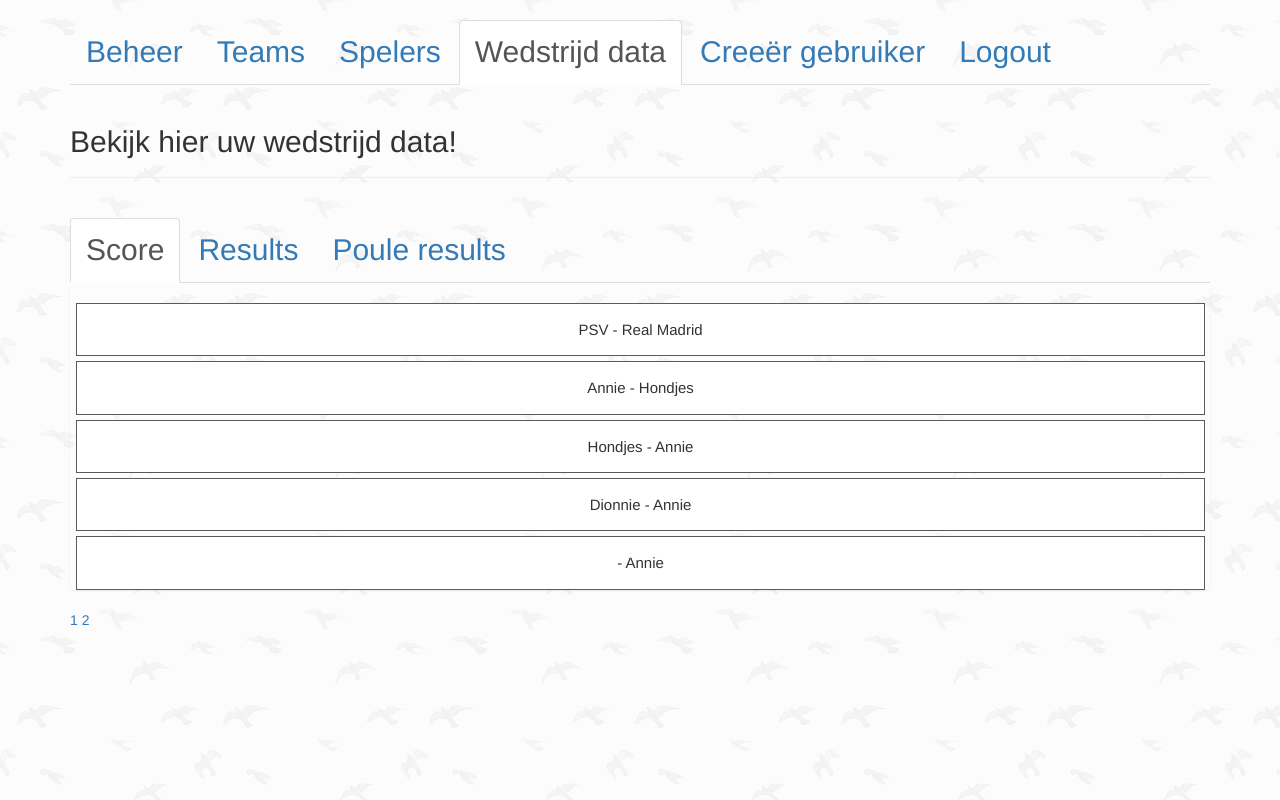
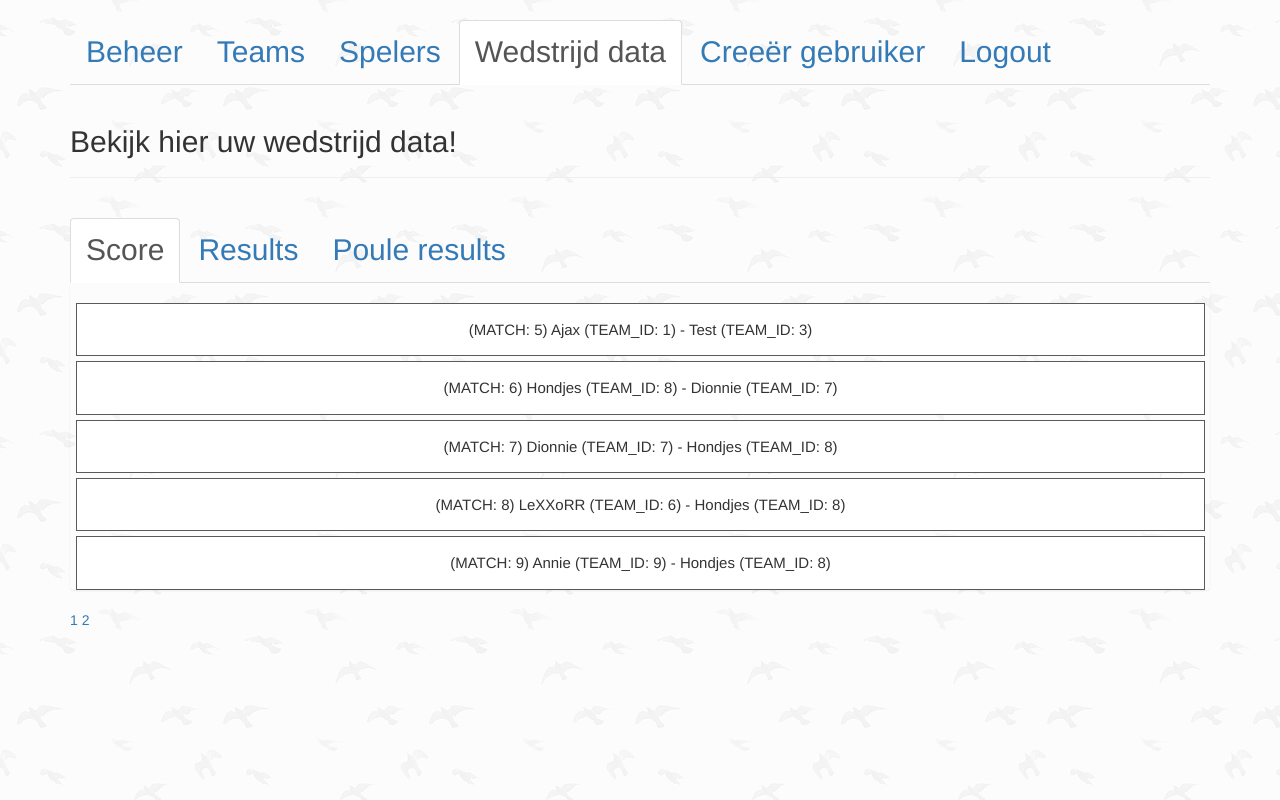
Before and after one commit to DionRo/fifaPhp, a PHP site: page /fifaPhp/public/createGame.php in a window 1280 px wide. Run offline with PHP 8.4, Linux system fonts and the light colour scheme; a user stored in the database is signed in; data comes from the database, SQL or seed files in the repository; data that the repository does not hold is empty.

Commit message:
Update wedstrijdData Score

```diff
--- a/public/createGame.php
+++ b/public/createGame.php
@@ -69,22 +69,45 @@ require ('header.php');
                 <?php
                     foreach ($matches as $match)
                     {
-                    $id="{$match['id']}";
+                        $id = $match['id'];
 
-                    $name_team_a = $teams[$match['team_id_a']]['name'];
-                    $name_team_b = $teams[$match['team_id_b']]['name'];
+                        $team_id_a = $match['team_id_a'];
+                        $team_id_b = $match['team_id_b'];
 
+                        foreach ($teams as $team) {
+                            if ($team_id_a == $team['id']) {
+                                $name_team_a    = $team['name'];
+                                $id_team_a      = $team['id'];
+                            }
+                            else if ($team_id_b == $team['id'])
+                            {
+                                $name_team_b = $team['name'];
+                                $id_team_b = $team['id'];
+                            }
+                            else
+                            {
+                                if (!isset($name_team_a) && !isset($id_team_a)) {
+                                    $name_team_a    = "ERROR";
+                                    $id_team_a      = "-1";
+                                }
+                                else if (!isset($name_team_b) && !isset($id_team_b)) {
+                                    $name_team_b    = "ERROR";
+                                    $id_team_b      = "-1";
+                                }
+                            }
+                        }
 
                         echo "<ul class=\"agenda-item\">
                                   <form action=\"adjust_game.php\" method=\"GET\">
                                       <input type=\"hidden\" name=\"adjust\" value=\"{$match['id']}\">
                                       <input class=\"adjust\" type=\"submit\" value=\"adjust\">
                                          </form>
-                          <li>$name_team_a - $name_team_b</li>
+                                      <li>
+                                        (MATCH: $id) $name_team_a (TEAM_ID: $id_team_a) - $name_team_b (TEAM_ID: $id_team_b)
+                                      </li>
                                   </form>
                               </ul>";
                     }
-
                 ?>
             </ul>
             <div class="pagenation">
```
Lines whose indentation alone changed are shown as unchanged.
